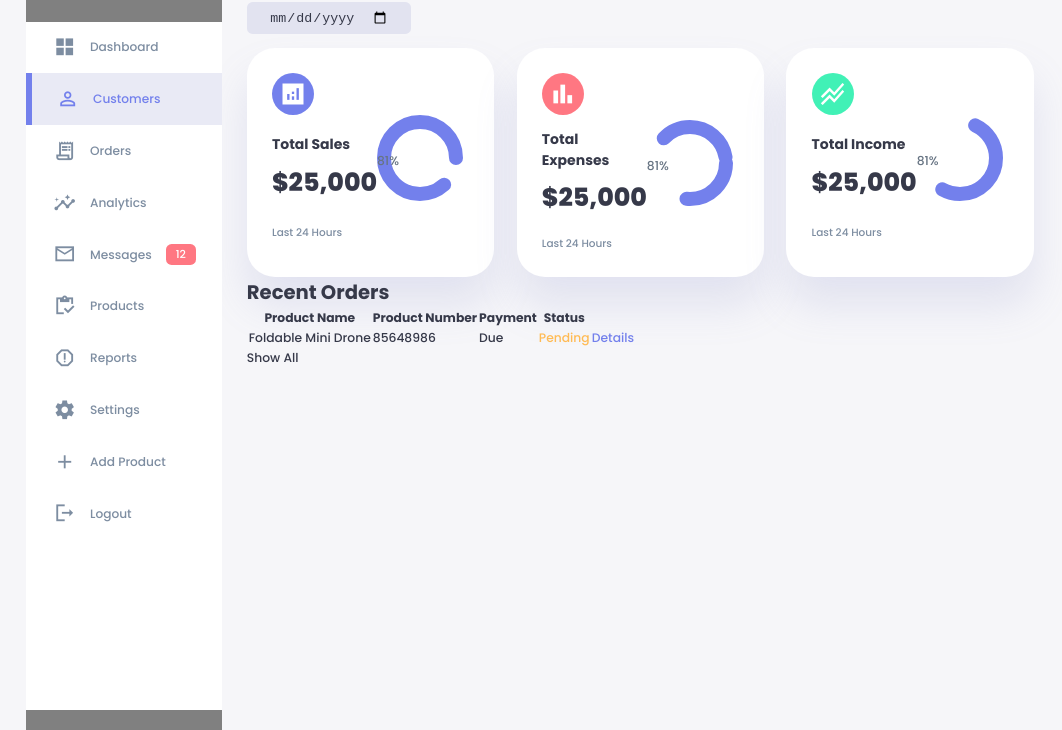
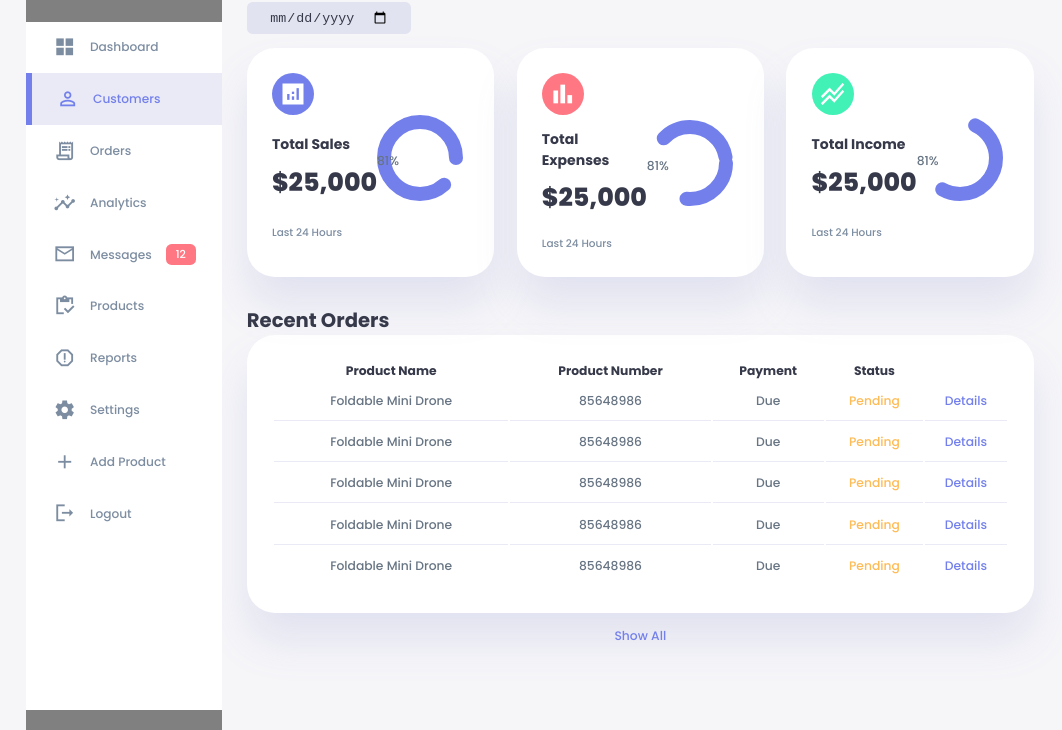
Before and after one commit to AakarshitRaj/AdminDashBoard, a plain HTML site: page index.html in a window 1280 px wide. Shown: the part 70-800 px from the top of the page, without its empty margins (0-1062 px from the left). Drawn offline with Linux system fonts and the light colour scheme.

Commit message:
made change in in main section index.html and style.css and end of main section

```diff
--- a/index.html
+++ b/index.html
@@ -161,7 +161,7 @@
                 <!-- End of Income -->
             </div>
             <!-- End of Insights -->
-            <div class="recent-order">
+            <div class="recent-orders">
                 <h2>Recent Orders</h2>
                 <table>
                     <thead>
@@ -181,11 +181,40 @@
                             <td class="warning">Pending</td>
                             <td class="primary">Details</td>
                         </tr>
+                        <tr>
+                            <td>Foldable Mini Drone</td>
+                            <td>85648986</td>
+                            <td>Due</td>
+                            <td class="warning">Pending</td>
+                            <td class="primary">Details</td>
+                        </tr>
+                        <tr>
+                            <td>Foldable Mini Drone</td>
+                            <td>85648986</td>
+                            <td>Due</td>
+                            <td class="warning">Pending</td>
+                            <td class="primary">Details</td>
+                        </tr>
+                        <tr>
+                            <td>Foldable Mini Drone</td>
+                            <td>85648986</td>
+                            <td>Due</td>
+                            <td class="warning">Pending</td>
+                            <td class="primary">Details</td>
+                        </tr>
+                        <tr>
+                            <td>Foldable Mini Drone</td>
+                            <td>85648986</td>
+                            <td>Due</td>
+                            <td class="warning">Pending</td>
+                            <td class="primary">Details</td>
+                        </tr>
                     </tbody>
                 </table>
                 <a href="#">Show All</a>
             </div>
         </main>
+        <!-- End of Main -->
     </div>
 </body>
 </html>
--- a/style.css
+++ b/style.css
@@ -318,3 +318,39 @@ main .insights small{
     margin-top: 1.3rem;
     display: block;
 }
+
+/* Recent Order */
+main .recent-orders {
+    margin-top: 2rem;
+}
+main .recent-orders h2 {
+    margin-top: 0.8rem;
+}
+main .recent-orders table{
+    background: var(--color-white);
+    width: 100%;
+    border-radius: var(--card-border-radius);
+    padding: var(--card-padding);
+    text-align: center;
+    box-shadow: var(--box-shadow);
+    transition: all 300ms ease;
+}
+main .recent-orders table:hover {
+    box-shadow: none;
+}
+main table tbody td {
+    height: 2.8rem;
+    border-bottom: 1px solid var(--color-light);
+    color: var(--color-dark-variant);
+}
+
+main table tbody tr:last-child td{
+    border: none;
+}
+
+main .recent-orders a{
+    text-align: center;
+    display: block;
+    margin: 1rem auto;
+    color: var(--color-primary);
+}
```
